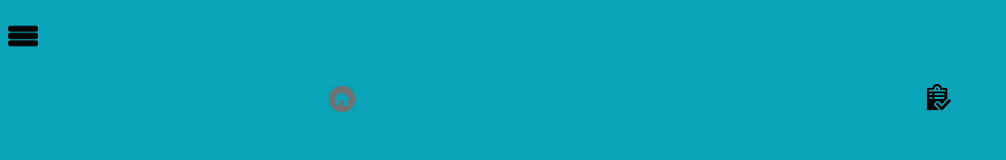
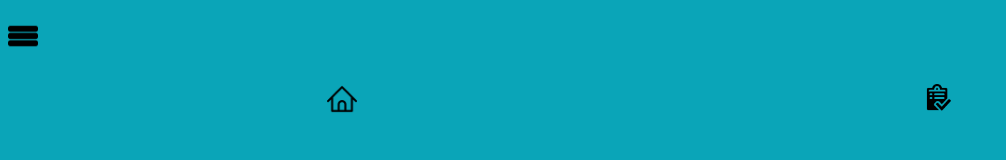
Before and after one commit to Ericksin800s/practica4, a plain HTML site: page arriba.html in a window 1280 px wide. Shown: the whole page, without its empty margins (0-1006 px from the left). Drawn offline with Linux system fonts and the light colour scheme.

Commit message:
Update arriba.html

```diff
--- a/arriba.html
+++ b/arriba.html
@@ -12,7 +12,7 @@
     <table align="center" width="50%">
         <tr>
             <td width="50%" align="left">
-                <a href="inicio.html" target="body"><img src=imageness/home.png width ="30" height= "30"></a>
+                <a href="inicio.html" target="body"><img src=imageness/home1.png width ="30" height= "30"></a>
             </td>
             <td width="50%" align="right">
                 <a href="cv.html" target="body"><img src=imageness/cvv.png width ="30" height= "30"></a>
```
